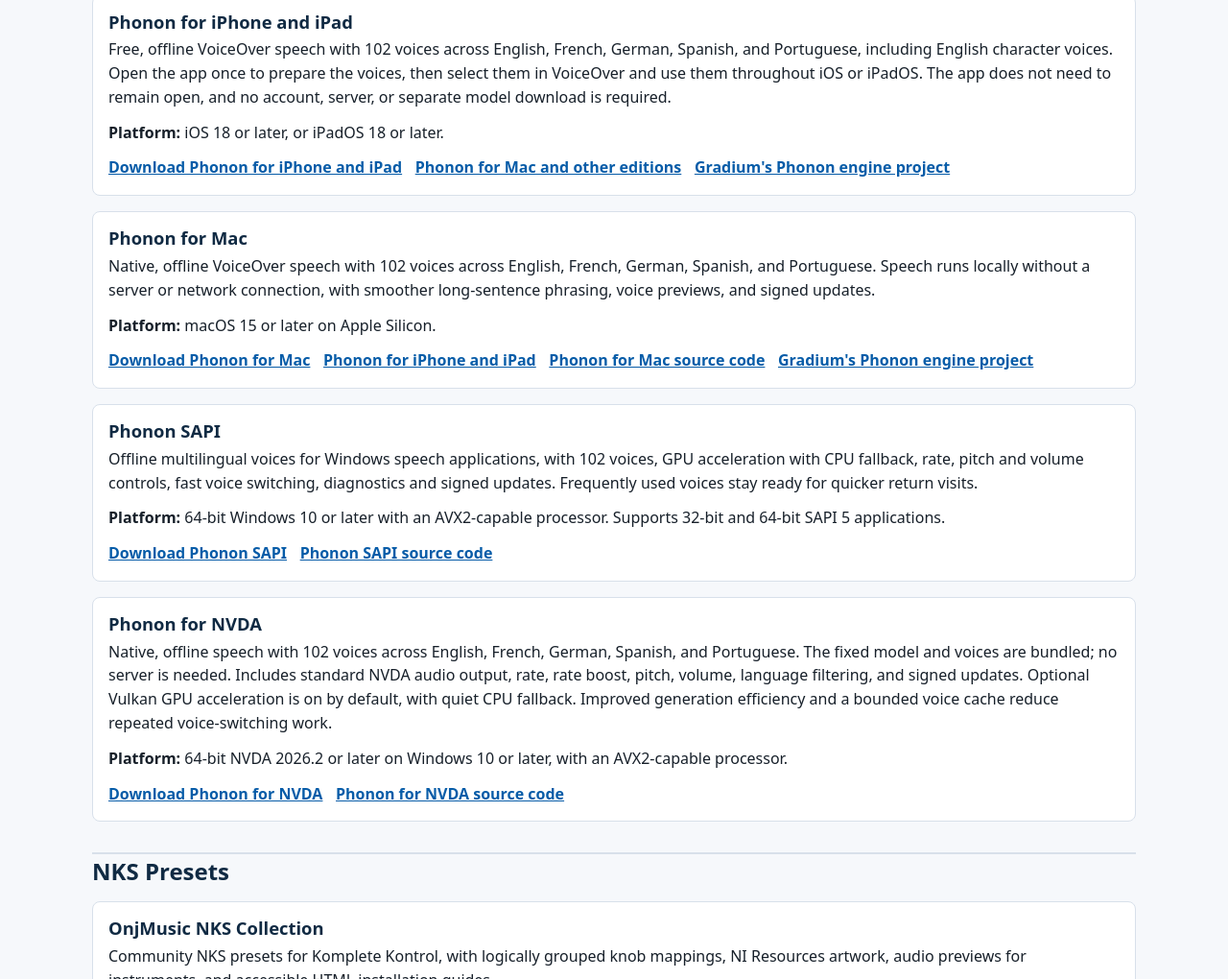
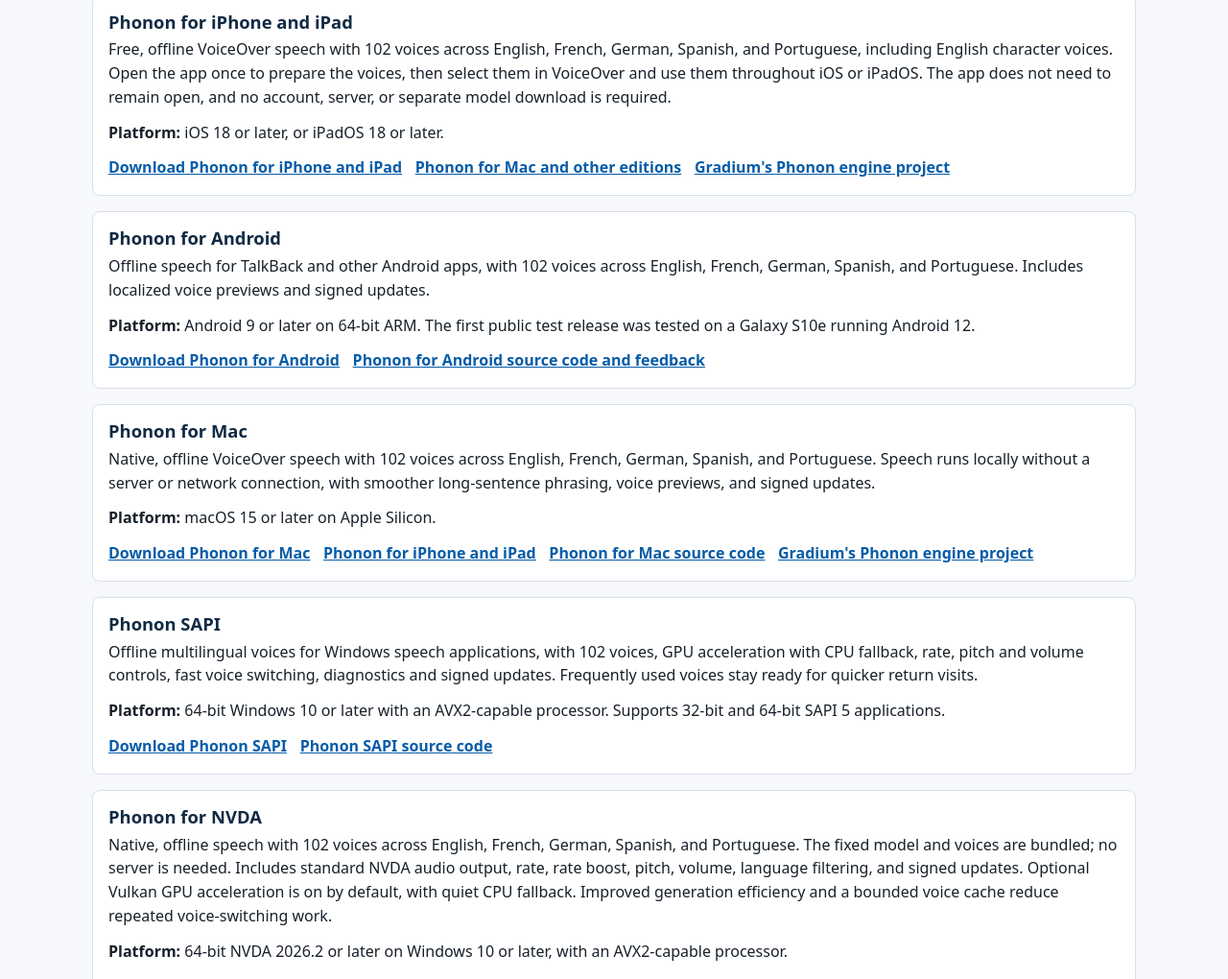
Before and after one commit to OnjLouis/OnjLouis.github.io, a plain HTML site: page index.html in a window 1280 px wide. Shown: the part 5251-6271 px from the top of the page at 96% size. Drawn offline with Linux system fonts and the light colour scheme.

Commit message:
List Phonon for Android

```diff
--- a/index.html
+++ b/index.html
@@ -414,6 +414,16 @@
           </div>
         </article>
 
+        <article id="phonon-android">
+          <h3>Phonon for Android</h3>
+          <p>Offline speech for TalkBack and other Android apps, with 102 voices across English, French, German, Spanish, and Portuguese. Includes localized voice previews and signed updates.</p>
+          <p><strong>Platform:</strong> Android 9 or later on 64-bit ARM. The first public test release was tested on a Galaxy S10e running Android 12.</p>
+          <div class="links" aria-label="Phonon for Android links">
+            <a href="https://github.com/OnjLouis/phononAndroid/releases/latest">Download Phonon for Android</a>
+            <a href="https://github.com/OnjLouis/phononAndroid">Phonon for Android source code and feedback</a>
+          </div>
+        </article>
+
         <article id="phonon-mac">
           <h3>Phonon for Mac</h3>
           <p>Native, offline VoiceOver speech with 102 voices across English, French, German, Spanish, and Portuguese. Speech runs locally without a server or network connection, with smoother long-sentence phrasing, voice previews, and signed updates.</p>
```
